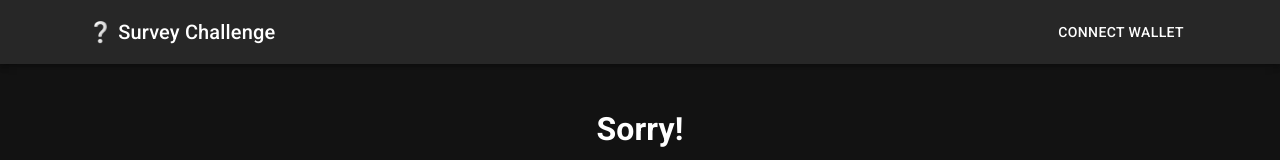
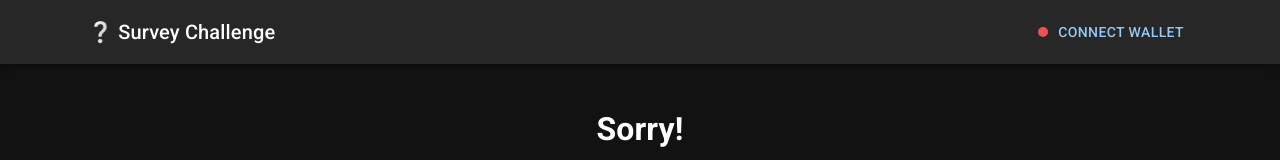
Before and after one commit to dieguezguille/survey-challenge, a React (Create React App) app: page /forbidden in a window 1280 px wide. Shown: the top 160 px of the page. Built offline with nearby package versions, Linux system fonts and the light colour scheme.

Commit message:
💄 improve wallet connector styles

```diff
--- a/src/components/common/appbar-menu/appbar-menu.styles.tsx
+++ b/src/components/common/appbar-menu/appbar-menu.styles.tsx
@@ -1,5 +1,21 @@
-import { Container, styled } from '@mui/material';
+import { styled } from '@mui/material';
+import Box from '@mui/system/Box';
+import { Container } from '@mui/material';
+import { AppBar } from '@mui/material';
+import { Typography } from '@mui/material';
+
+export const AppBarWrapper = styled(Box)({
+    flexGrow: 1,
+});
+
+export const StyledAppBar = styled(AppBar)({
+    position: 'static',
+});
 
 export const ToolbarWrapper = styled(Container)({
     padding: '0px',
 });
+
+export const AppBarTitle = styled(Typography)({
+    flexGrow: 1,
+});
--- a/src/components/common/appbar-menu/appbar-menu.tsx
+++ b/src/components/common/appbar-menu/appbar-menu.tsx
@@ -1,27 +1,23 @@
-import AppBar from '@mui/material/AppBar';
-import Box from '@mui/material/Box';
 import Toolbar from '@mui/material/Toolbar';
-import Typography from '@mui/material/Typography';
 import WalletConnector from '../wallet-connector/wallet-connector';
-import { ToolbarWrapper } from './appbar-menu.styles';
+import {
+    AppBarTitle,
+    AppBarWrapper,
+    StyledAppBar,
+    ToolbarWrapper,
+} from './appbar-menu.styles';
 
 const AppBarMenu: React.FC = () => (
-    <Box sx={{ flexGrow: 1 }}>
-        <AppBar position="static">
-            <ToolbarWrapper sx={{ padding: '0px' }}>
+    <AppBarWrapper>
+        <StyledAppBar>
+            <ToolbarWrapper>
                 <Toolbar>
-                    <Typography
-                        variant="h6"
-                        component="div"
-                        sx={{ flexGrow: 1 }}
-                    >
-                        ❔ Survey Challenge
-                    </Typography>
+                    <AppBarTitle variant="h6">❔ Survey Challenge</AppBarTitle>
                     <WalletConnector />
                 </Toolbar>
             </ToolbarWrapper>
-        </AppBar>
-    </Box>
+        </StyledAppBar>
+    </AppBarWrapper>
 );
 
 export default AppBarMenu;
--- /dev/null
+++ b/src/components/common/online-indicator/online-indicator.styles.tsx
@@ -0,0 +1,19 @@
+import { styled } from '@mui/material';
+import green from '@mui/material/colors/green';
+import red from '@mui/material/colors/red';
+import { Box } from '@mui/system';
+
+type StyledOnlineIndicatorProps = {
+    isOnline: boolean;
+};
+
+export const StyledOnlineIndicator = styled(Box, {
+    shouldForwardProp: (prop) => prop !== 'isOnline',
+})<StyledOnlineIndicatorProps>(({ isOnline }) => ({
+    padding: '0px',
+    margin: '5px 10px',
+    width: '10px',
+    height: '10px',
+    backgroundColor: isOnline ? green[400] : red[400],
+    borderRadius: '100%',
+}));
--- /dev/null
+++ b/src/components/common/online-indicator/online-indicator.tsx
@@ -0,0 +1,11 @@
+import { StyledOnlineIndicator } from './online-indicator.styles';
+
+type OnlineIndicatorProps = {
+    isOnline: boolean;
+};
+
+const OnlineIndicator: React.FC<OnlineIndicatorProps> = ({ isOnline }) => {
+    return <StyledOnlineIndicator isOnline={isOnline} />;
+};
+
+export default OnlineIndicator;
--- a/src/components/common/wallet-connector/wallet-connector.tsx
+++ b/src/components/common/wallet-connector/wallet-connector.tsx
@@ -1,6 +1,9 @@
+import { ChangeCircle } from '@mui/icons-material';
+import { Stack } from '@mui/material';
 import Button from '@mui/material/Button';
 import { useContext } from 'react';
 import { WalletContext } from '../../context/wallet.context';
+import OnlineIndicator from '../online-indicator/online-indicator';
 
 const WalletConnector: React.FC = () => {
     const {
@@ -21,15 +24,20 @@ const WalletConnector: React.FC = () => {
     };
 
     return !isInvalidChain ? (
-        <Button color="inherit" onClick={handleConnect}>
-            {isConnected
-                ? `${String(address).substring(0, 6)}...${String(
-                      address
-                  ).substring(38)}`
-                : 'Connect Wallet'}
+        <Button onClick={handleConnect}>
+            <Stack direction="row" alignItems="center">
+                <OnlineIndicator isOnline={isConnected} />
+                <div>
+                    {isConnected
+                        ? `${String(address).substring(0, 6)}...${String(
+                              address
+                          ).substring(38)}`
+                        : 'Connect Wallet'}
+                </div>
+            </Stack>
         </Button>
     ) : (
-        <Button color="inherit" onClick={handleChainSwitch}>
+        <Button startIcon={<ChangeCircle />} onClick={handleChainSwitch}>
             Switch to Ropsten
         </Button>
     );
```
